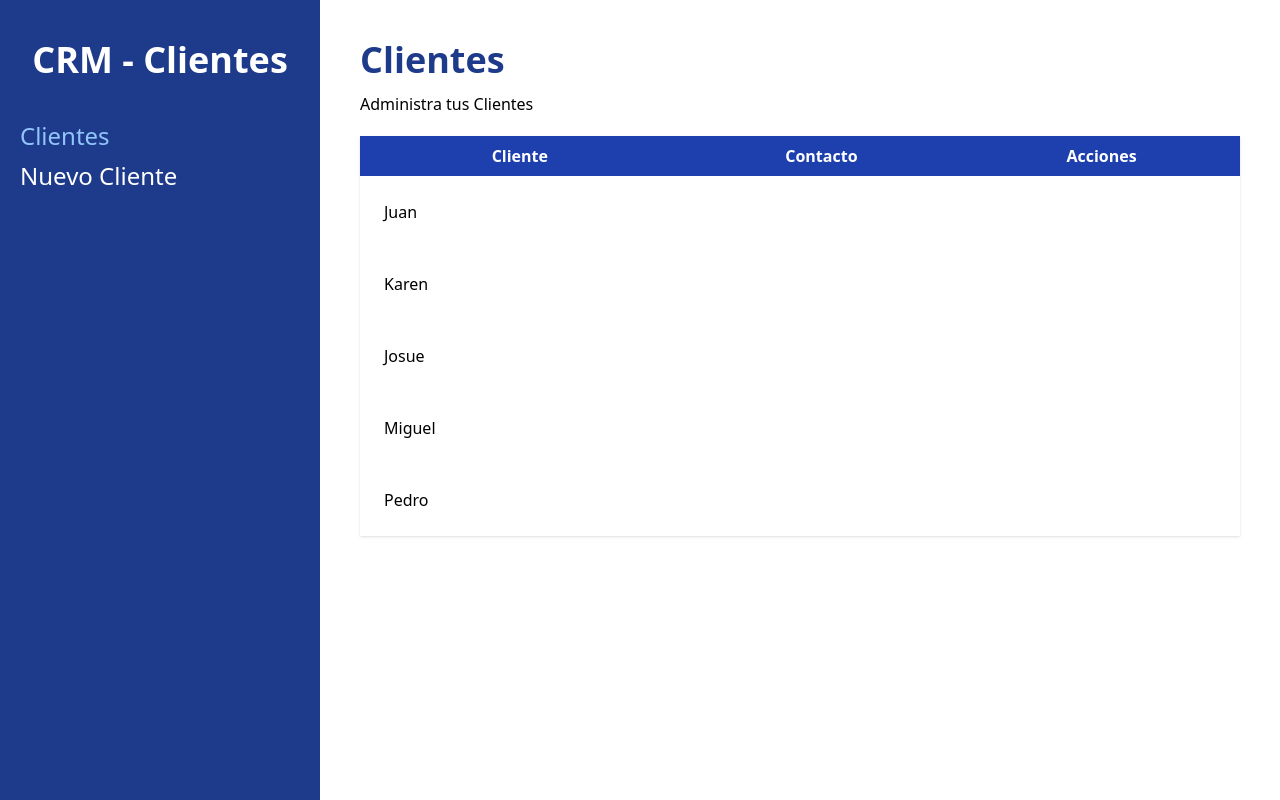
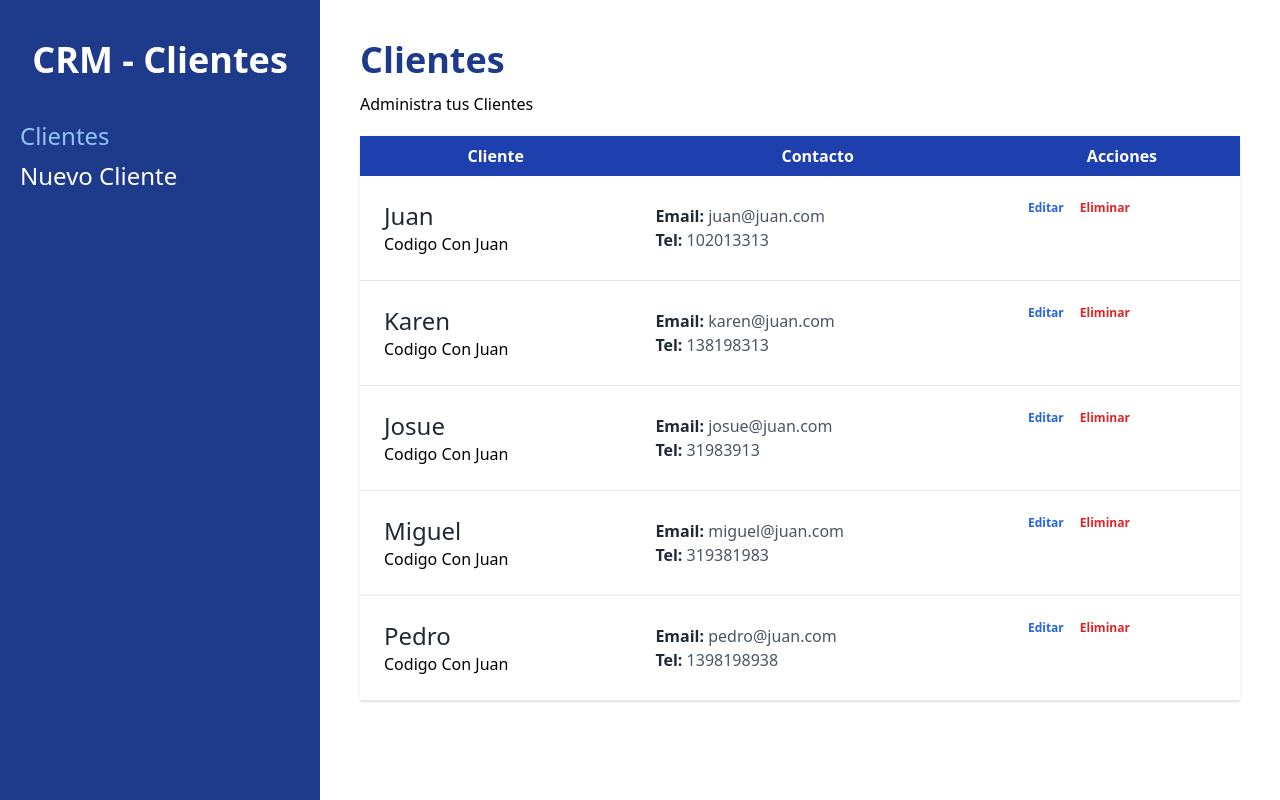
Before and after one commit to arosteguimaranto/Administrador-De-Clientes, a React (Vite) app: page / in a window 1280 px wide. Built offline with nearby package versions, Linux system fonts and the light colour scheme.

Commit message:
Mostrando el Resto de la Información

```diff
--- a/src/components/Cliente.jsx
+++ b/src/components/Cliente.jsx
@@ -2,13 +2,34 @@
 
 export const Cliente = ({ cliente }) => {
 
-    const {nombre, empresa, email, id} = cliente
+    const { nombre, empresa, email, telefono, id } = cliente
 
     return (
-        <tr>
+        <tr className="border-b">
             <td className='p-6'>
-                {nombre}
+                <p className="text-2xl text-gray-800">{nombre}</p>
+                <p> {empresa}</p>
             </td>
+            <td className="p-6">
+            <p className=" text-gray-600"><span className=" text-gray-800 font-bold"> Email: </span>{email}</p>
+            <p className=" text-gray-600"><span className=" text-gray-800 font-bold"> Tel: </span>{telefono}</p>
+            </td>
+
+            <td className=" p-6 flex gap-4">
+            <button
+            type="button"
+            className=" text-blue-600 hover:text-blue-700 font-bold text-xs"
+            > Editar
+            </button>
+
+            <button
+            type="button"
+            className=" text-red-600 hover:text-red-700 font-bold text-xs"
+            >
+            Eliminar
+            </button>
+            </td>
+
         </tr>
     )
 }
```
